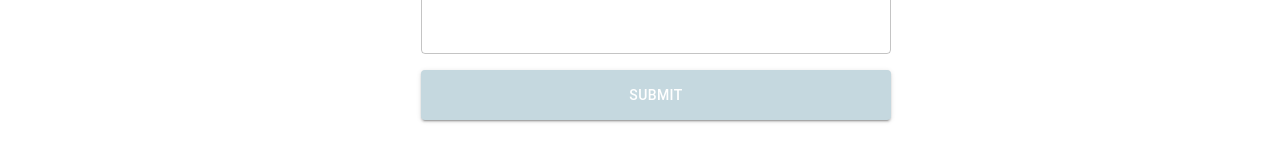
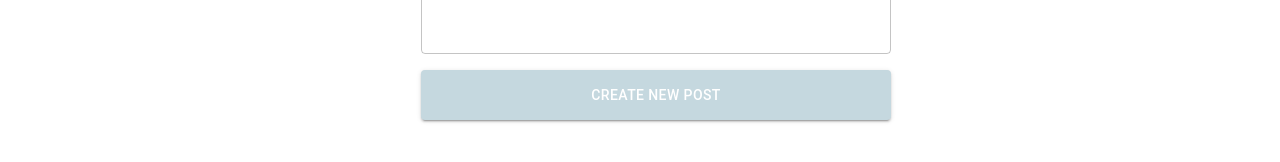
Before and after one commit to lifeoncruzcontrol/Go-Blog, a React (Vite) app in the folder frontend/: page / in a window 1280 px wide. Shown: the part 414-576 px from the top of the page. Built offline with nearby package versions, Linux system fonts and the light colour scheme.

Commit message:
Changed button text

```diff
--- a/frontend/src/pages/Home.tsx
+++ b/frontend/src/pages/Home.tsx
@@ -37,7 +37,7 @@ const Home: React.FC = () => {
                     }
                 }}
             >
-                Submit
+                Create new post
             </Button>
         </Box>
     );
```
